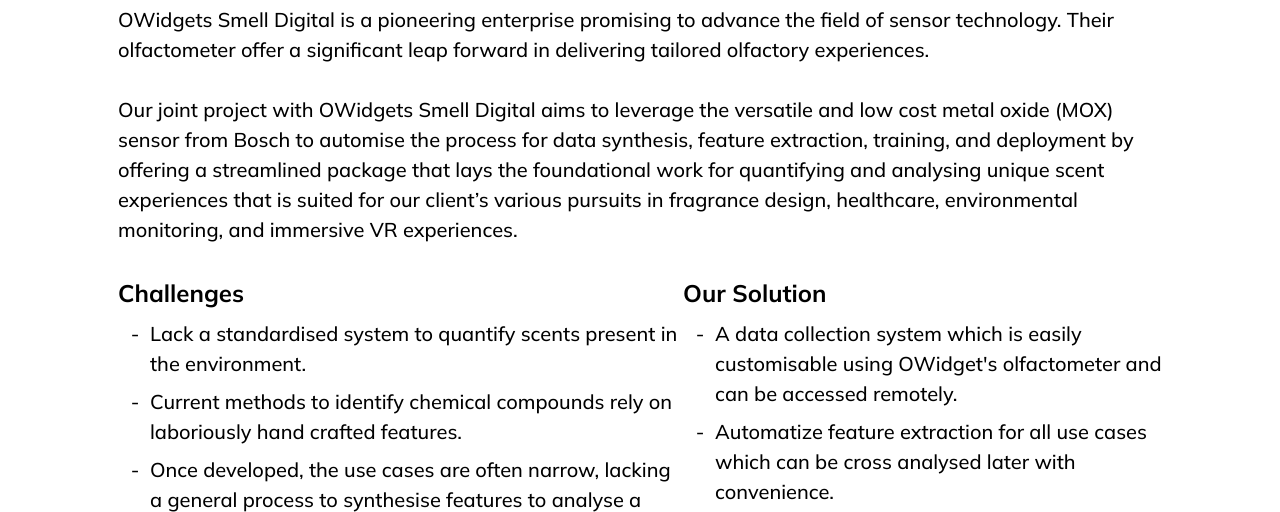
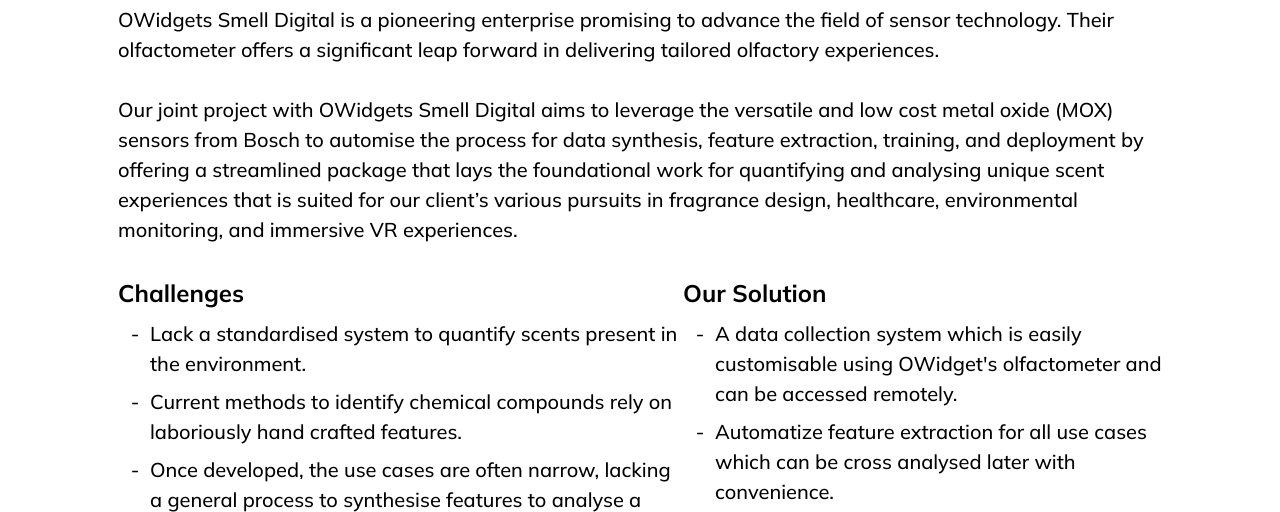
Before and after one commit to Divdude77/sys-eng-website, a plain HTML site: page requirements.html in a window 1280 px wide. Shown: the part 428-940 px from the top of the page. Drawn offline with nearby package versions, Linux system fonts and the light colour scheme; a script that the page names is missing.

Commit message:
small fix

```diff
--- a/requirements.html
+++ b/requirements.html
@@ -58,9 +58,9 @@
             <div class="row gx-5 justify-content-center mb-4">
                 <div class="h4 fs-1 text-black font-alt page-subheading">Project Background<hr></div>
                 <div class="fs-5 text-black">
-                    OWidgets Smell Digital is a pioneering enterprise promising to advance the field of sensor technology. Their olfactometer offer a significant leap forward in delivering tailored olfactory experiences.
+                    OWidgets Smell Digital is a pioneering enterprise promising to advance the field of sensor technology. Their olfactometer offers a significant leap forward in delivering tailored olfactory experiences.
                     <br><br>
-                    Our joint project with OWidgets Smell Digital aims to leverage the versatile and low cost metal oxide (MOX) sensor from Bosch to automise the process for data synthesis, feature extraction, training, and deployment by offering a streamlined package that lays the foundational work for quantifying and analysing unique scent experiences that is suited for our client’s various pursuits in fragrance design, healthcare, environmental monitoring, and immersive VR experiences.
+                    Our joint project with OWidgets Smell Digital aims to leverage the versatile and low cost metal oxide (MOX) sensors from Bosch to automise the process for data synthesis, feature extraction, training, and deployment by offering a streamlined package that lays the foundational work for quantifying and analysing unique scent experiences that is suited for our client’s various pursuits in fragrance design, healthcare, environmental monitoring, and immersive VR experiences.
                     <br><br>
                     <div class="d-flex">
                         <div>
```
